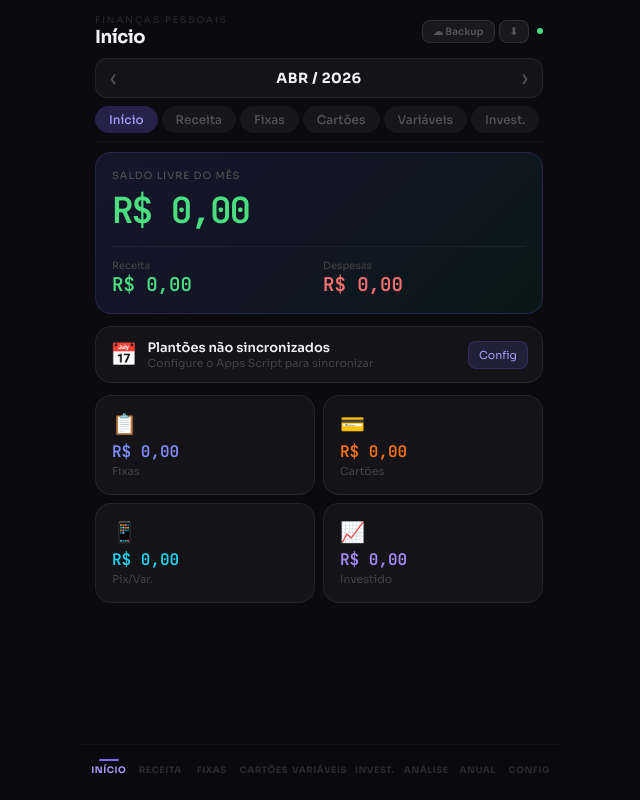
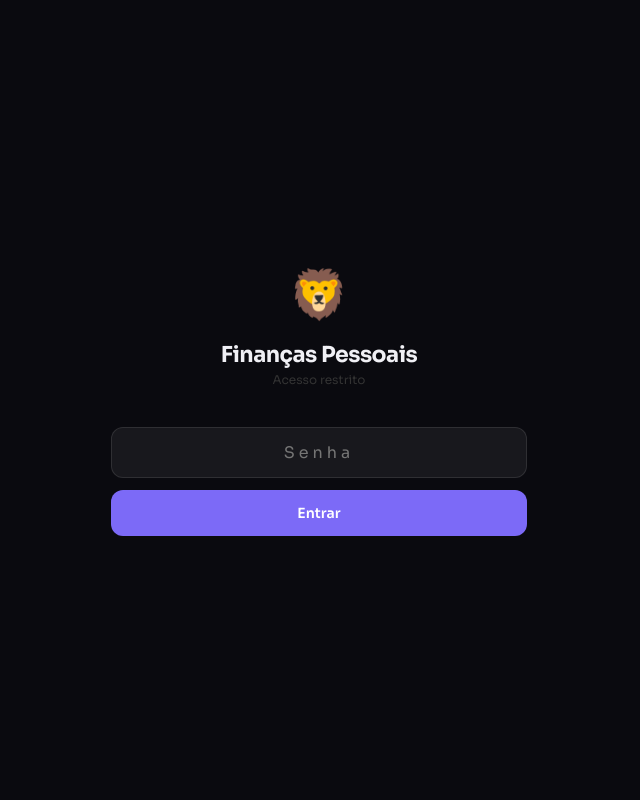
Before and after one commit to viniciuquincas-create/financas-pessoais, a React (Vite) app in the folder finance-app/: page / in a window 1280 px wide. Shown: the whole page, without its empty margins (321-961 px from the left). Built offline with nearby package versions, Linux system fonts and the light colour scheme.

Commit message:
Update App.jsx

```diff
--- a/finance-app/src/App.jsx
+++ b/finance-app/src/App.jsx
@@ -1864,6 +1864,54 @@ export default function App() {
     }
   };
 
+  const [autenticado, setAutenticado] = useState(()=>sessionStorage.getItem("auth")==="ok");
+  const [senha, setSenha] = useState("");
+  const [erroSenha, setErroSenha] = useState(false);
+
+  const tentarLogin = () => {
+    if(senha === "1821") {
+      sessionStorage.setItem("auth","ok");
+      setAutenticado(true);
+    } else {
+      setErroSenha(true);
+      setSenha("");
+      setTimeout(()=>setErroSenha(false), 2000);
+    }
+  };
+
+  if(!autenticado) return (
+    <>
+      <style>{G}</style>
+      <div style={{maxWidth:480,margin:"0 auto",minHeight:"100vh",background:"#0a0a0f",display:"flex",flexDirection:"column",alignItems:"center",justifyContent:"center",padding:"0 32px"}}>
+        <div style={{fontSize:48,marginBottom:16}}>🦁</div>
+        <div style={{fontSize:22,fontWeight:700,letterSpacing:-.5,marginBottom:4}}>Finanças Pessoais</div>
+        <div style={{fontSize:12,color:"#333",marginBottom:40}}>Acesso restrito</div>
+        <div style={{width:"100%",display:"flex",flexDirection:"column",gap:12}}>
+          <input
+            type="password"
+            value={senha}
+            onChange={e=>setSenha(e.target.value)}
+            onKeyDown={e=>e.key==="Enter"&&tentarLogin()}
+            placeholder="Senha"
+            autoFocus
+            style={{
+              background:"rgba(255,255,255,.06)",
+              border:`1px solid ${erroSenha?"rgba(239,68,68,.5)":"rgba(255,255,255,.1)"}`,
+              borderRadius:12,padding:"14px 16px",color:"#f0f0f5",
+              fontSize:16,outline:"none",width:"100%",textAlign:"center",
+              letterSpacing:4,transition:"border .2s"
+            }}
+          />
+          {erroSenha&&<div style={{textAlign:"center",fontSize:12,color:"#f87171"}}>Senha incorreta</div>}
+          <button onClick={tentarLogin} style={{
+            background:"#7c6af7",border:"none",borderRadius:12,
+            padding:"14px",color:"#fff",fontSize:14,fontWeight:600,cursor:"pointer"
+          }}>Entrar</button>
+        </div>
+      </div>
+    </>
+  );
+
   return (
     <>
       <style>{G}</style>
```
